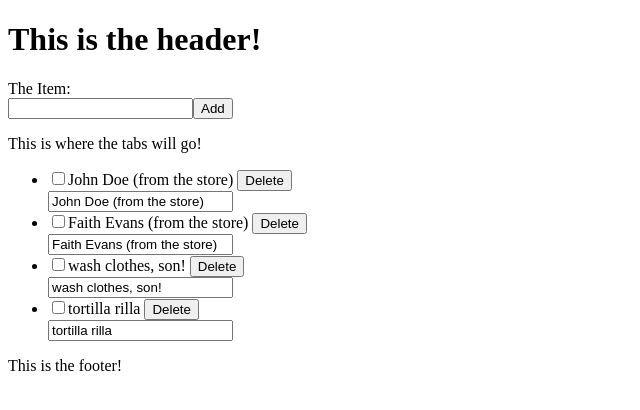
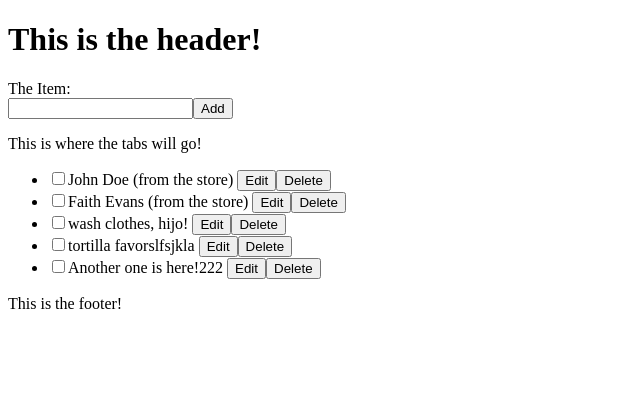
Before and after one commit to bradcammon/to-do-it, a Vue app: page / in a window 1280 px wide. Shown: the top 410 px of the page, without its empty margins (0-640 px from the left). Built offline with nearby package versions, Linux system fonts and the light colour scheme; data requests are answered from the project's data file.

Commit message:
Got edit mode cleaned up

```diff
--- a/db.json
+++ b/db.json
@@ -39,12 +39,17 @@
     },
     {
       "id": "a720bcbb-f8e2-439f-a1c2-ae09fa404312",
-      "name": "wash clothes, son!",
+      "name": "wash clothes, hijo!",
       "completed": false
     },
     {
       "id": "7b161e0e-f903-4eaf-8259-59200426b397",
-      "name": "tortilla rilla",
+      "name": "tortilla favorslfsjkla",
+      "completed": false
+    },
+    {
+      "id": "7405f903-314c-4a30-917d-679fc17d6605",
+      "name": "Another one is here!222",
       "completed": false
     }
   ]
--- a/src/components/ToDoListItem.vue
+++ b/src/components/ToDoListItem.vue
@@ -1,5 +1,7 @@
 <script setup>
 import { useToDoStore } from '@/stores/ToDoStore'
+import { ref } from 'vue'
+let editMode = ref(false)
 
 let toDo = useToDoStore()
 
@@ -23,14 +25,27 @@ function deleteItem(item) {
   // Update the api
   toDo.deleteItem(item)
 }
+
+function editItem() {
+  editMode.value = true
+}
+
+function submitEdit(item) {
+  editMode.value = false
+  emit('editItem', item)
+}
 </script>
 
 <template>
-  <li :class="{ completed: item.completed }">
+  <li v-if="!editMode" :class="{ completed: item.completed }">
     <input type="checkbox" @click="toggleComplete(item)" />{{ item.name }}
+    <button @click="editItem()" id="edit">Edit</button>
     <button @click="deleteItem(item)" id="delete">Delete</button>
   </li>
-  <input v-model="inputName" @keyup.enter="$emit('editItem', item)" />
+  <div v-if="editMode">
+    <input v-model="inputName" @keyup.enter="submitEdit(item)" />
+    <button @click="submitEdit(item)">Submit</button>
+  </div>
 </template>
 
 <style>
```
